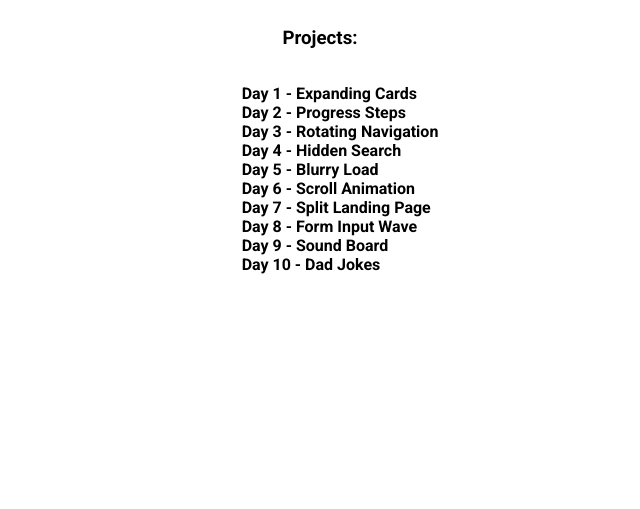
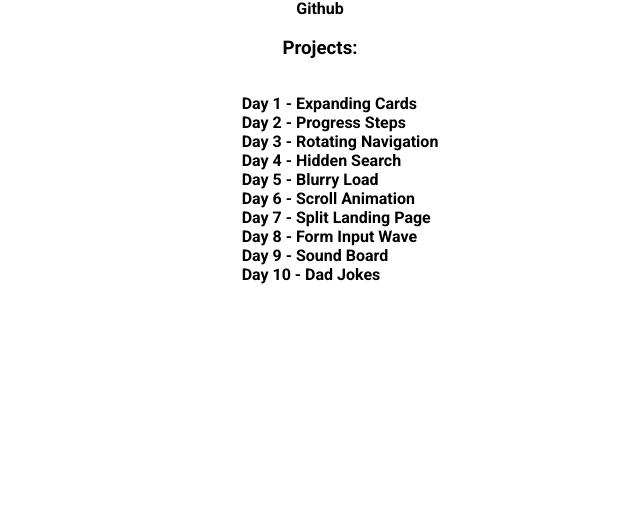
Before and after one commit to movlan/50day, a plain HTML site: page index.html in a window 1280 px wide. Shown: the part 291-800 px from the top of the page, without its empty margins (320-960 px from the left). Drawn offline with Linux system fonts and the light colour scheme; files that its build step writes are made by us from their sources.

Commit message:
add github link

```diff
--- a/index.html
+++ b/index.html
@@ -31,6 +31,7 @@
 	</head>
 	<body>
 		<h1>50 Projects 50 Days Challenge</h1>
+		<a href="https://github.com/movlan/50day">Github</a>
 		<h3>Projects:</h3>
 		<ul>
 			<li><a href="day_01">Day 1 - Expanding Cards</a></li>
```
